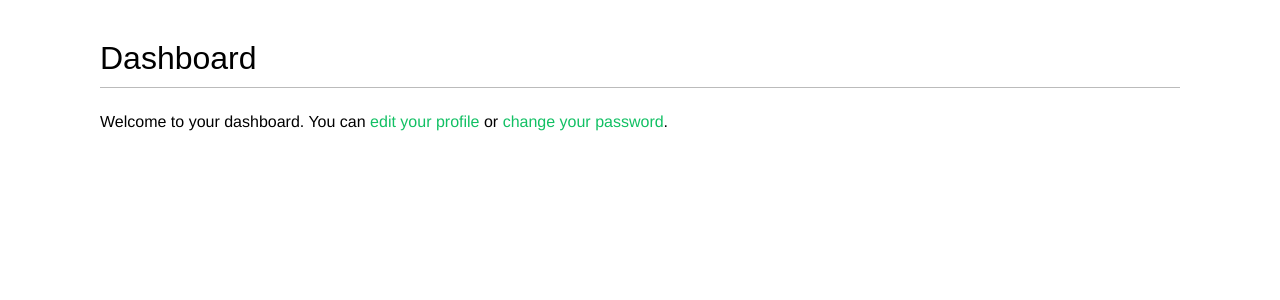
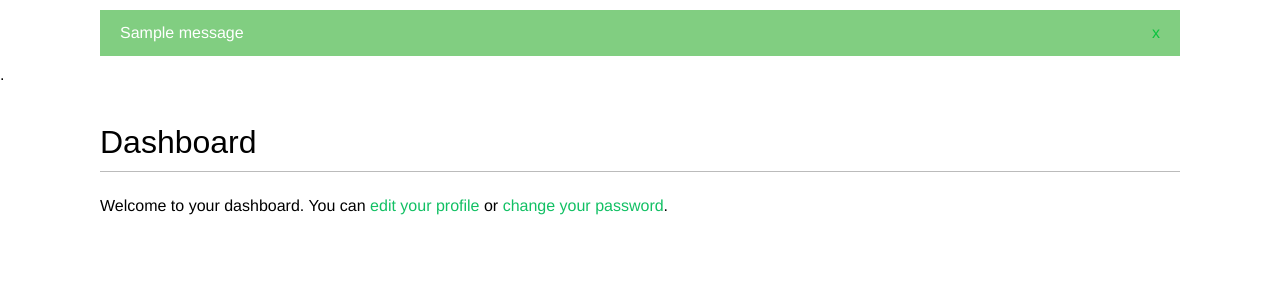
Before and after one commit to parthasarathy-testpress/social_web, a Django app: page /account/ in a window 1280 px wide. Shown: the part 48-348 px from the top of the page. Run offline with Django 3.2, Linux system fonts and the light colour scheme; a user stored in the database is signed in; one stand-in notice (Sample message) is shown; some web fonts are replaced.

Commit message:
feat: Add success or fail message functionality

```diff
--- a/account/templates/base.html
+++ b/account/templates/base.html
@@ -33,6 +33,18 @@
       </span>
 
     </div>
+
+    {% if messages %}
+     <ul class="messages">
+         {% for message in messages %}
+             <li class="{{ message.tags }}">
+                {{ message|safe }}
+                <a href="#" class="close">x</a>
+             </li>
+          {% endfor %}
+     </ul>
+    {% endif %}.
+
     <div id="content">{% block content %} {% endblock %}</div>
     <div id="myblock">
       {% block myblock %} {% comment %} myblock {% endcomment %} {% endblock %}
--- a/account/views.py
+++ b/account/views.py
@@ -1,9 +1,10 @@
+from django.contrib import messages
 from django.contrib.auth import authenticate, login
 from django.contrib.auth.decorators import login_required
 from django.http import HttpResponse
 from django.shortcuts import render
 
-from .forms import LoginForm, UserRegistrationForm, UserEditForm, ProfileEditForm
+from .forms import LoginForm, ProfileEditForm, UserEditForm, UserRegistrationForm
 from .models import Profile
 
 
@@ -68,6 +69,9 @@ def edit(request):
         if user_form.is_valid() and profile_form.is_valid():
             user_form.save()
             profile_form.save()
+            messages.success(request, 'Profile updated successfully')
+        else:
+            messages.error(request, 'Error updating your profile')
     else:
         user_form = UserEditForm(instance=request.user)
         profile_form = ProfileEditForm(instance=request.user.profile)
```
Also changed, not shown: db.sqlite3. Lines whose indentation alone changed are shown as unchanged.
